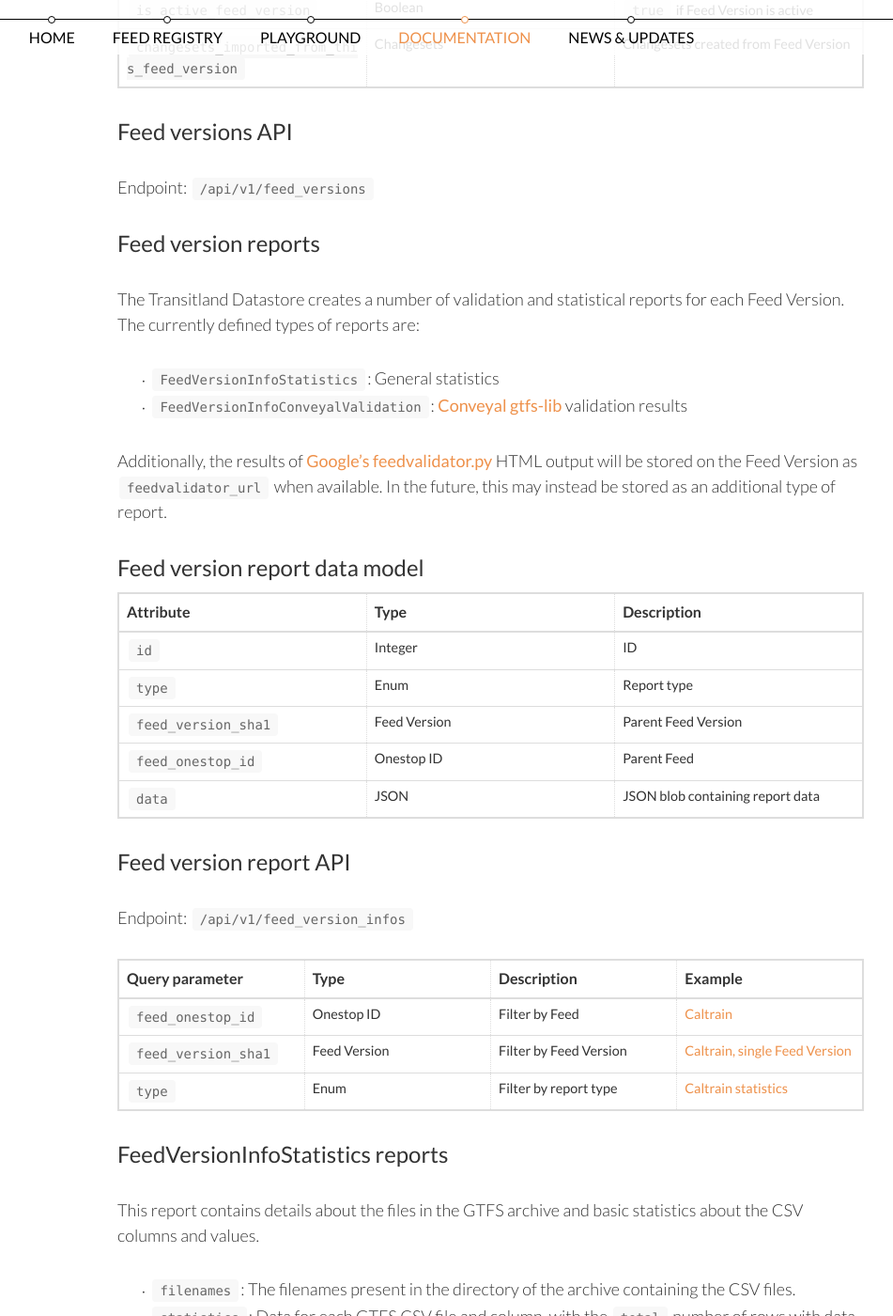
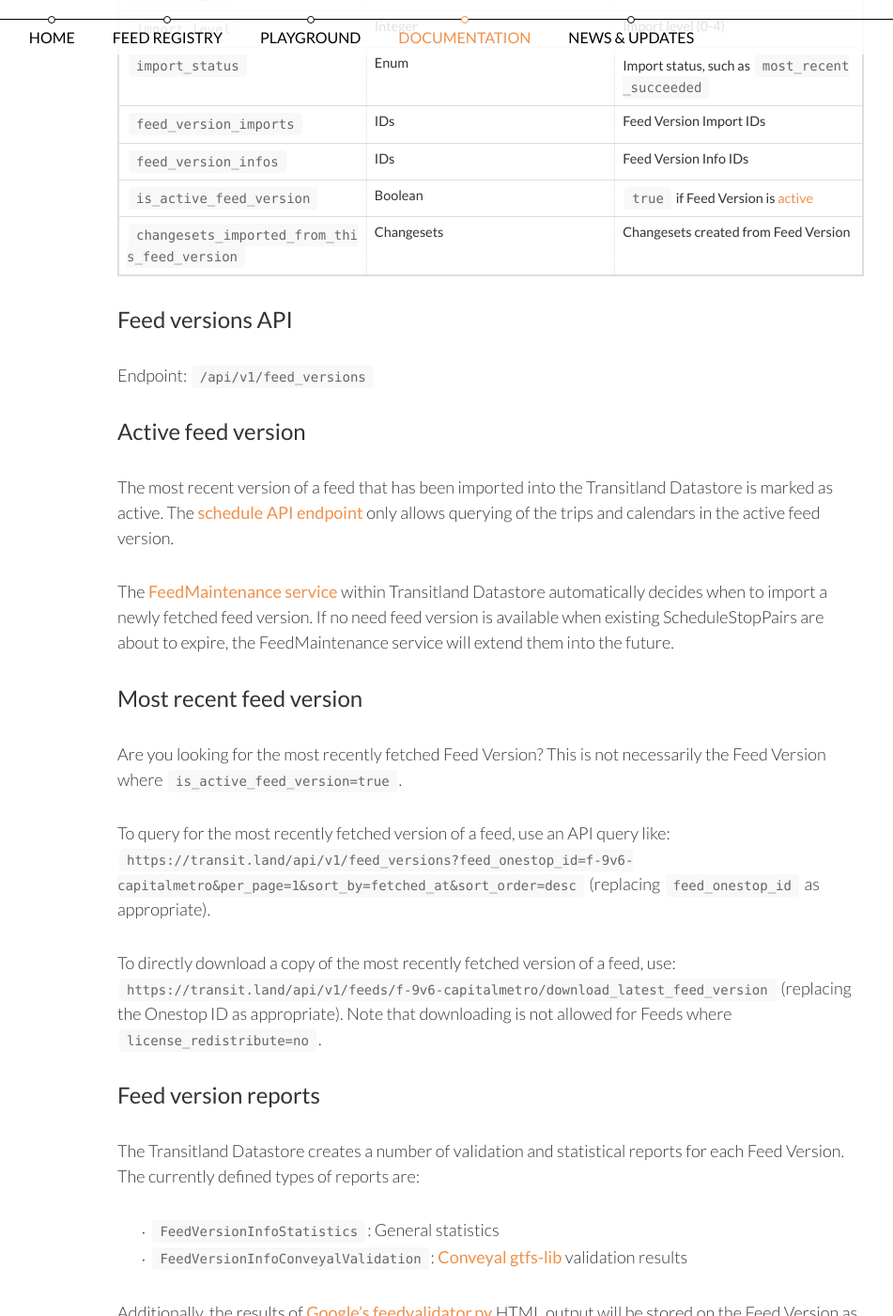
Before and after one commit to transitland/www-transit-land, a Jekyll site: the page built from documentation/datastore/feeds.md, in a window 1280 px wide and 1400 px high, scrolled down 2539 px. Shown: the whole window at 94% size, without its empty margins (255-1206 px from the left). Built offline with Jekyll 4.4.1, drawn with Linux system fonts in a browser that asks for light colours; nearby versions of some CDN libraries; some of the changed text lies outside the part shown.

Commit message:
more documentation on feeds and feed versions
closes https://github.com/transitland/transitland/issues/249

```diff
--- a/documentation/datastore/feeds.md
+++ b/documentation/datastore/feeds.md
@@ -3,7 +3,7 @@ title: Feeds and feed versions
 layout: documentation
 ---
 
-Transitland is built on publicly available GTFS data contributed by our user community. Detailed information is kept on each Feed, and updated whenever a new version of each Feed is discovered.
+Transitland is built on publicly available GTFS data [contributed](/documentation/feed-registry/add-a-feed.html) by our user community. Detailed information is kept on each Feed, and updated whenever a new version of each Feed is discovered. Feed versions are both archived for download (as `.zip` files) and imported into the Transitland Datastore for API querying by operators, stops, [routes](routes-and-route-stop-patterns.html), [schedules](schedules.html), etc.
 
 ## Feeds
 
@@ -19,7 +19,7 @@ A Feed represents a unique GTFS data source. Each Feed has a URL to a publicly a
 | `geometry`            | Geometry     | Convex hull of Stops in the Feed |
 | `last_fetched_at`     | DateTime     | Last time the Feed was retrieved |
 | `last_imported_at`    | DateTime     | Last time the Feed was imported  |
-| `license_name`                       | String     | License name, such as `MIT`  |
+| `license_name`                       | String     | [License](#feed-license-information) name, such as `MIT`  |
 | `license_use_without_attribution`    | Enum       | `yes`, `no`, `unknown`    |
 | `license_create_derived_product`     | Enum       | `yes`, `no`, `unknown`    |
 | `license_redistribute`               | Enum       | `yes`, `no`, `unknown`    |
@@ -27,7 +27,7 @@ A Feed represents a unique GTFS data source. Each Feed has a URL to a publicly a
 | `license_url`                        | URL        | URL to Feed License       |
 | `tags`                | Object       | Tags |
 | `feed_versions`       | Feed Versions| Feed Version IDs (SHA1) for this Feed |
-| `active_feed_version` | Feed Version | Active Feed Version ID              |
+| `active_feed_version` | Feed Version | [Active Feed Version ID](#active-feed-version) |
 | `operators_in_feed`   | Object array | Mapping of gtfs `agency_id`s to Operators |
 | `changesets_imported_from_this_feed` | Changesets | Changesets created from Feed |
 
@@ -35,9 +35,14 @@ A Feed represents a unique GTFS data source. Each Feed has a URL to a publicly a
 
 Endpoint: `/api/v1/feeds`
 
+<a name="feed-license-information"></a>
+### Feed license information
+
+To learn more about how Transitland classifies the licenses associated with a feed, see [this overview of Transitland legal and licensing issues](http://localhost:4000/an-open-project/).
+
 ## Feed versions
 
-Approximately once per day, the URL for each Feed is checked. When a new version of the Feed is found, a Feed Version is created. The ID for each Feed Version is the SHA1 checksum of the GTFS archive.
+Approximately once per day, the URL for each Feed is checked. When a new version of the Feed is found, a Feed Version is created. The ID for each Feed Version is the [SHA1 checksum](https://en.wikipedia.org/wiki/SHA-1) of the GTFS archive.
 
 ### Feed versions data model
 
@@ -57,12 +62,27 @@ Approximately once per day, the URL for each Feed is checked. When a new version
 | `import_status`       | Enum         | Import status, such as `most_recent_succeeded` |
 | `feed_version_imports`| IDs          | Feed Version Import IDs           |
 | `feed_version_infos`  | IDs          | Feed Version Info IDs             |
-| `is_active_feed_version` | Boolean   | `true` if Feed Version is active  |
+| `is_active_feed_version` | Boolean   | `true` if Feed Version is [active](#active-feed-version)  |
 | `changesets_imported_from_this_feed_version` | Changesets | Changesets created from Feed Version |
 
 ### Feed versions API
 
 Endpoint: `/api/v1/feed_versions`
+
+<a name="active-feed-version"></a>
+### Active feed version
+
+The most recent version of a feed that has been imported into the Transitland Datastore is marked as active. The [schedule API endpoint](schedules.html) only allows querying of the trips and calendars in the active feed version.
+
+The [FeedMaintenance service](https://github.com/transitland/transitland-datastore/blob/master/app/services/feed_maintenance_service.rb) within Transitland Datastore automatically decides when to import a newly fetched feed version. If no need feed version is available when existing ScheduleStopPairs are about to expire, the FeedMaintenance service will extend them into the future.
+
+### Most recent feed version
+
+Are you looking for the most recently fetched Feed Version? This is not necessarily the Feed Version where `is_active_feed_version=true`.
+
+To query for the most recently fetched version of a feed, use an API query like: `https://transit.land/api/v1/feed_versions?feed_onestop_id=f-9v6-capitalmetro&per_page=1&sort_by=fetched_at&sort_order=desc` (replacing `feed_onestop_id` as appropriate).
+
+To directly download a copy of the most recently fetched version of a feed, use: `https://transit.land/api/v1/feeds/f-9v6-capitalmetro/download_latest_feed_version` (replacing the Onestop ID as appropriate). Note that downloading is not allowed for Feeds where `license_redistribute=no`.
 
 ### Feed version reports
 
```
